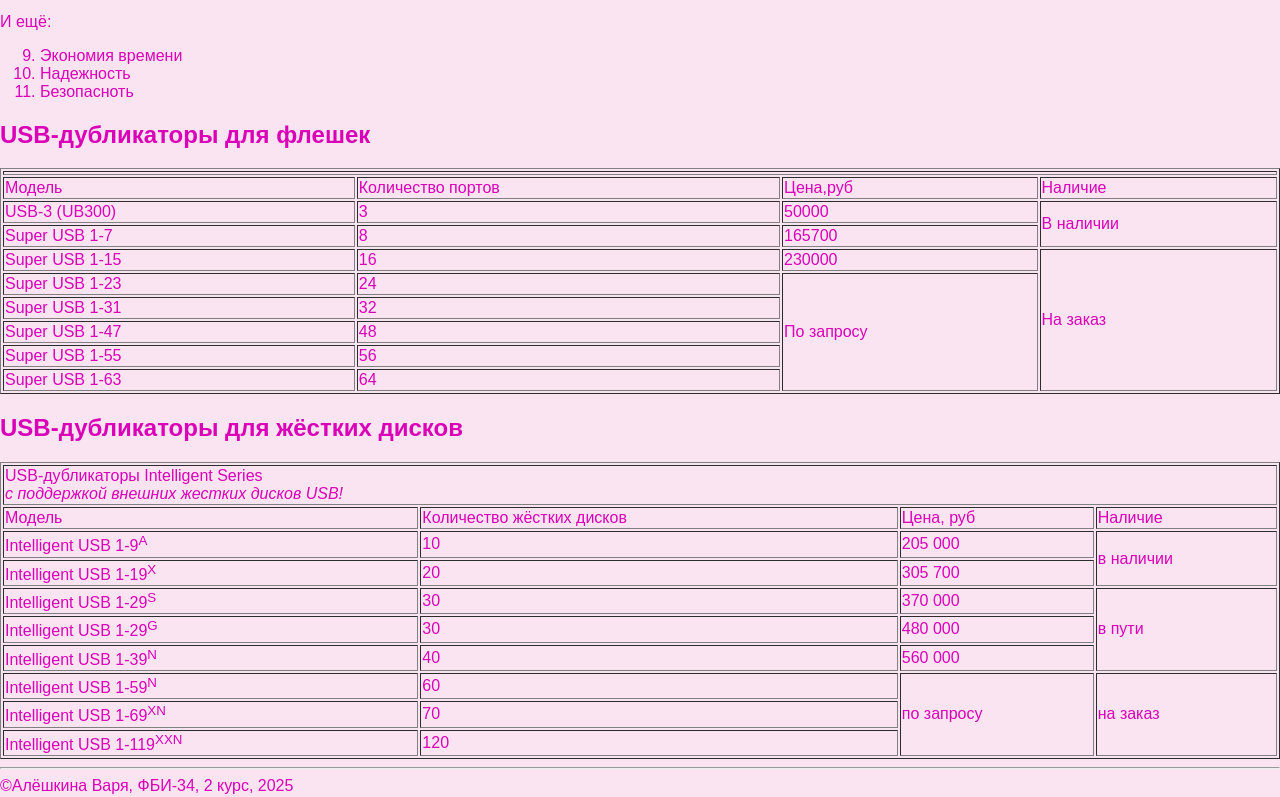
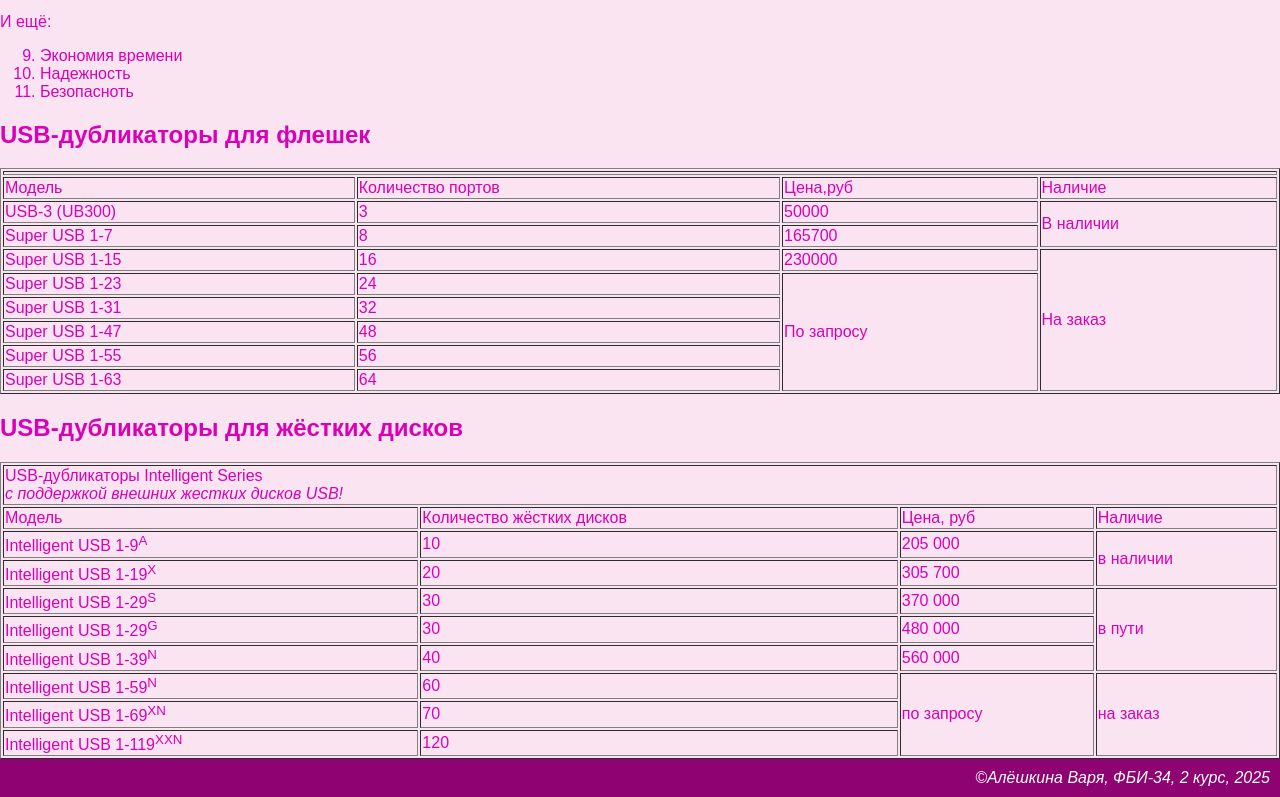
Before and after one commit to ALESHA123-doti/labi, a plain HTML site: page lab2/usb.html in a window 1280 px wide. Shown: the part 708-1505 px from the top of the page. Drawn offline with Linux system fonts and the light colour scheme.

Commit message:
Стили подвала

```diff
--- a/lab2/usb.html
+++ b/lab2/usb.html
@@ -201,8 +201,7 @@
             </table>
         </main>
 
-        <footer>
-            <hr>
+        <footer style="background-color: #8e0272;color: #ffffff;padding: 10px;font-family: Arial;font-style: italic;text-align: right">
             &copy;Алёшкина Варя, ФБИ-34, 2 курс, 2025
         </footer>
     </body>
```
